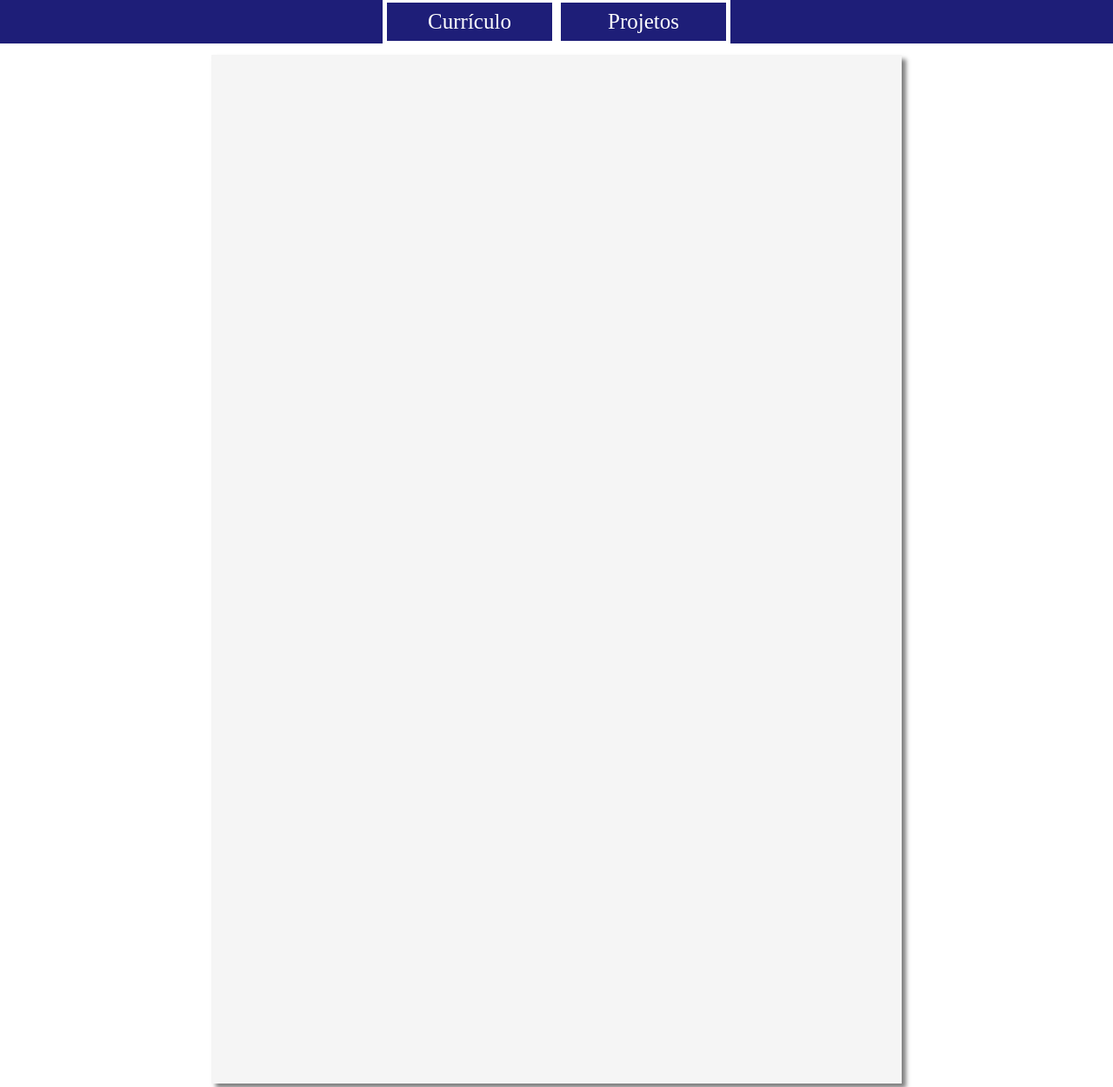
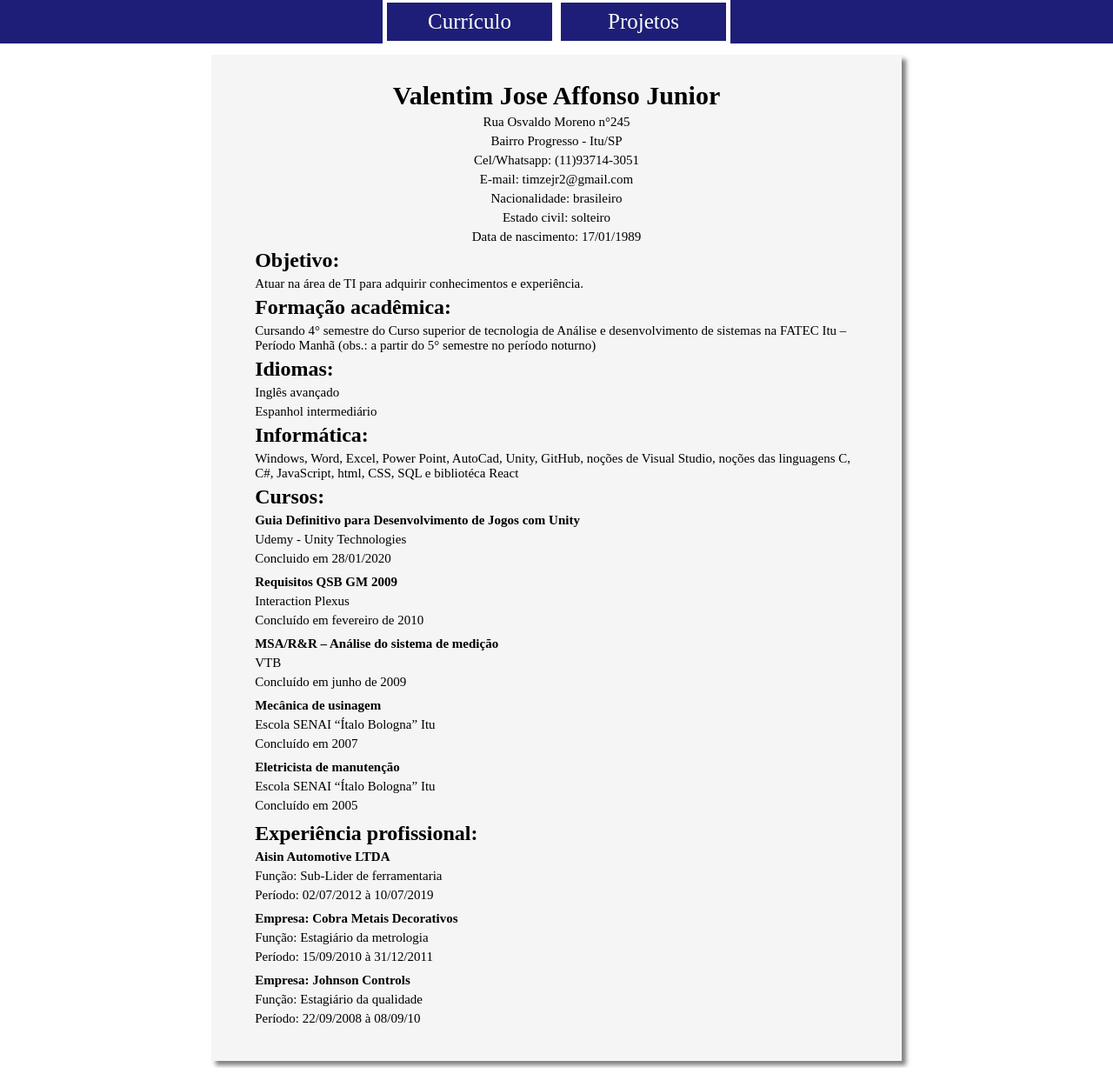
Before and after one commit to timzejr2/Curriculo, a plain HTML site: page index.html in a window 1280 px wide. Shown: the top 1250 px of the page at 87% size. After the commit the page ends 1228 px from the top, so only its background shows below. Drawn offline with Linux system fonts and the light colour scheme.

Commit message:
Formatado textos

```diff
--- a/index.html
+++ b/index.html
@@ -63,8 +63,9 @@
 
         section {
             margin-top: 55px;
-            height: 297mm;
             width: 210mm;
+            height: auto;
+            overflow: hidden;
             background-color: whitesmoke;
             box-shadow: 5px 5px 5px rgba(0,0,0,0.5);
             padding-top: 5px;
@@ -75,6 +76,41 @@
             text-decoration: underline;
         }
 
+        h1 {
+            font-size: 30px;
+            margin-top: 0px;
+            margin-bottom: 5px;
+        }
+
+        h2 {
+            margin-top: 5px;
+            margin-bottom: 5px;
+        }
+
+        p {
+            font-size: 15px;
+            margin-top: 5px;
+            margin-bottom: 5px;
+        }
+
+        .left-align {
+            text-align: left;
+        }
+
+        .last-line {
+            text-align: left;
+            margin-bottom: 10px;
+        }
+
+        .first-line {
+            text-align: left;
+            font-weight: bold;
+        }
+
+        div {
+            padding-left: 50px;
+            padding-right: 50px;
+        }
     </style>
 </head>
 <body>
@@ -90,7 +126,53 @@
             </ul>
         </nav>
     </header>
-    <section id="conteudo"></section>
+    <section id="conteudo">
+        <div>
+            <h1>Valentim Jose Affonso Junior</h1>
+            <p>Rua Osvaldo Moreno n°245</p>
+            <p>Bairro Progresso - Itu/SP</p>
+            <p>Cel/Whatsapp: (11)93714-3051</p>
+            <p>E-mail: timzejr2@gmail.com</p>
+            <p>Nacionalidade: brasileiro</p>
+            <p>Estado civil: solteiro</p>
+            <p>Data de nascimento: 17/01/1989</p>
+            <h2 class="left-align">Objetivo:</h2>
+            <p class="left-align">Atuar na área de TI para adquirir conhecimentos e experiência.</p>
+            <h2 class="left-align">Formação acadêmica:</h2>
+            <p class="left-align">Cursando 4° semestre do Curso superior de tecnologia de Análise e desenvolvimento de sistemas na FATEC Itu – Período Manhã (obs.: a partir do 5° semestre no período noturno)</p>
+            <h2 class="left-align">Idiomas:</h2>
+            <p class="left-align">Inglês avançado</p>
+            <p class="left-align">Espanhol intermediário</p>
+            <h2 class="left-align">Informática:</h2>
+            <p class="left-align">Windows, Word, Excel, Power Point, AutoCad, Unity, GitHub, noções de Visual Studio, noções das linguagens C, C#, JavaScript, html, CSS, SQL e bibliotéca React</p>
+            <h2 class="left-align">Cursos:</h2>
+            <p class="first-line">Guia Definitivo para Desenvolvimento de Jogos com Unity</p>
+            <p class="left-align">Udemy - Unity Technologies</p>
+            <p class="last-line">Concluido em 28/01/2020</p>
+            <p class="first-line">Requisitos QSB GM 2009</p>
+            <p class="left-align">Interaction Plexus</p>
+            <p class="last-line">Concluído em fevereiro de 2010</p>
+            <p class="first-line">MSA/R&R – Análise do sistema de medição</p>
+            <p class="left-align">VTB</p>
+            <p class="last-line">Concluído em junho de 2009</p>
+            <p class="first-line">Mecânica de usinagem</p>
+            <p class="left-align">Escola SENAI “Ítalo Bologna” Itu</p>
+            <p class="last-line">Concluído em 2007</p>
+            <p class="first-line">Eletricista de manutenção</p>
+            <p class="left-align">Escola SENAI “Ítalo Bologna” Itu</p>
+            <p class="last-line">Concluído em 2005</p>
+            <h2 class="left-align">Experiência profissional:</h2>
+            <p class="first-line">Aisin Automotive LTDA</p>
+            <p class="left-align">Função: Sub-Lider de ferramentaria</p>
+            <p class="last-line">Período: 02/07/2012 à 10/07/2019</p>
+            <p class="first-line">Empresa: Cobra Metais Decorativos</p>
+            <p class="left-align">Função: Estagiário da metrologia</p>
+            <p class="last-line">Período: 15/09/2010 à 31/12/2011</p>
+            <p class="first-line">Empresa: Johnson Controls</p>
+            <p class="left-align">Função: Estagiário da qualidade</p>
+            <p class="last-line">Período: 22/09/2008 à 08/09/10</p>
+        </div>
+    </section>
     <script>
         document.querySelectorAll('a').forEach(link => {
             const conteudo = document.getElementById('conteudo')
```
Also changed, not shown: paginas/curriculo.html (+0 -1 lines), paginas/projetos.html (+42 -9 lines), paginas/arquivos/foto.jpg (added).
